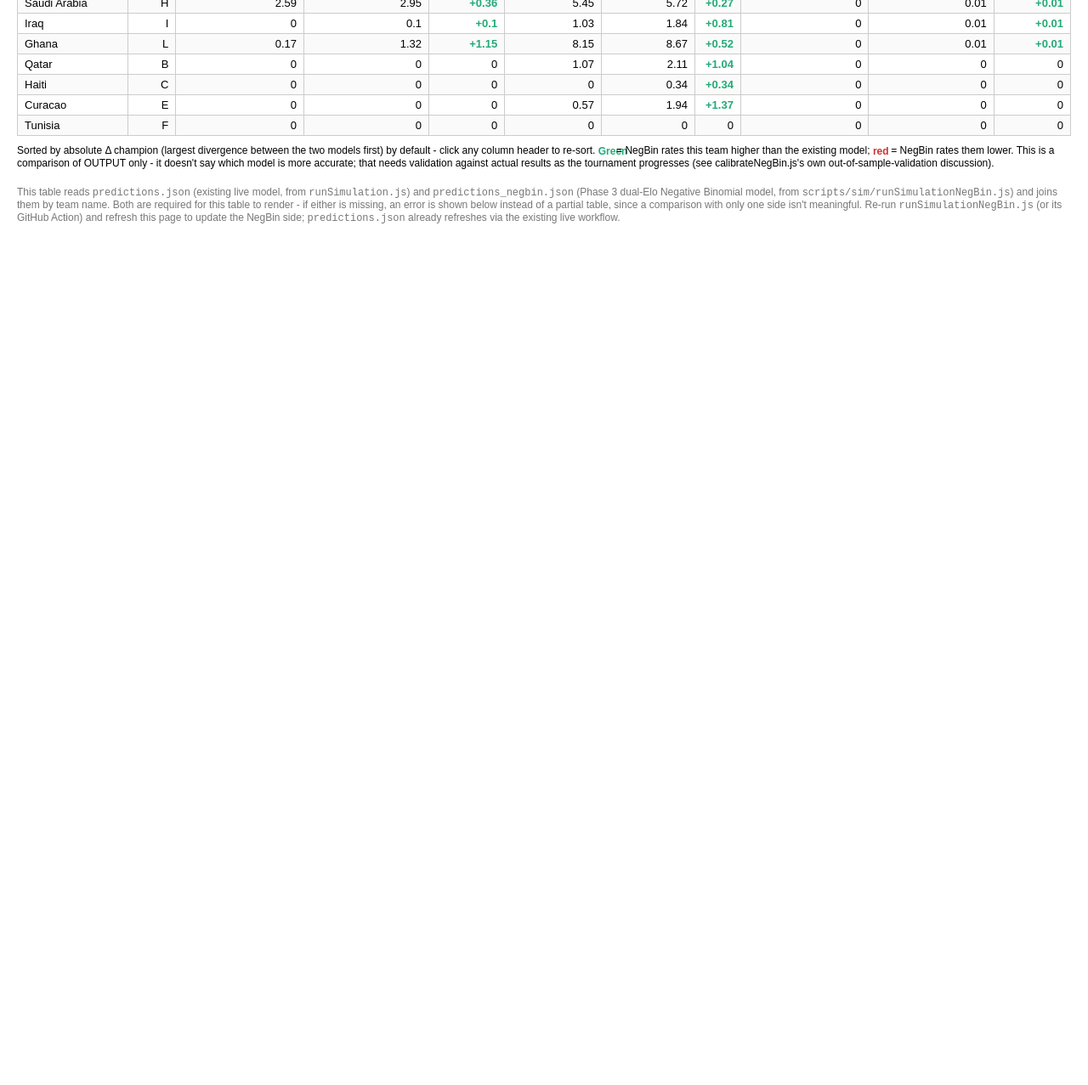
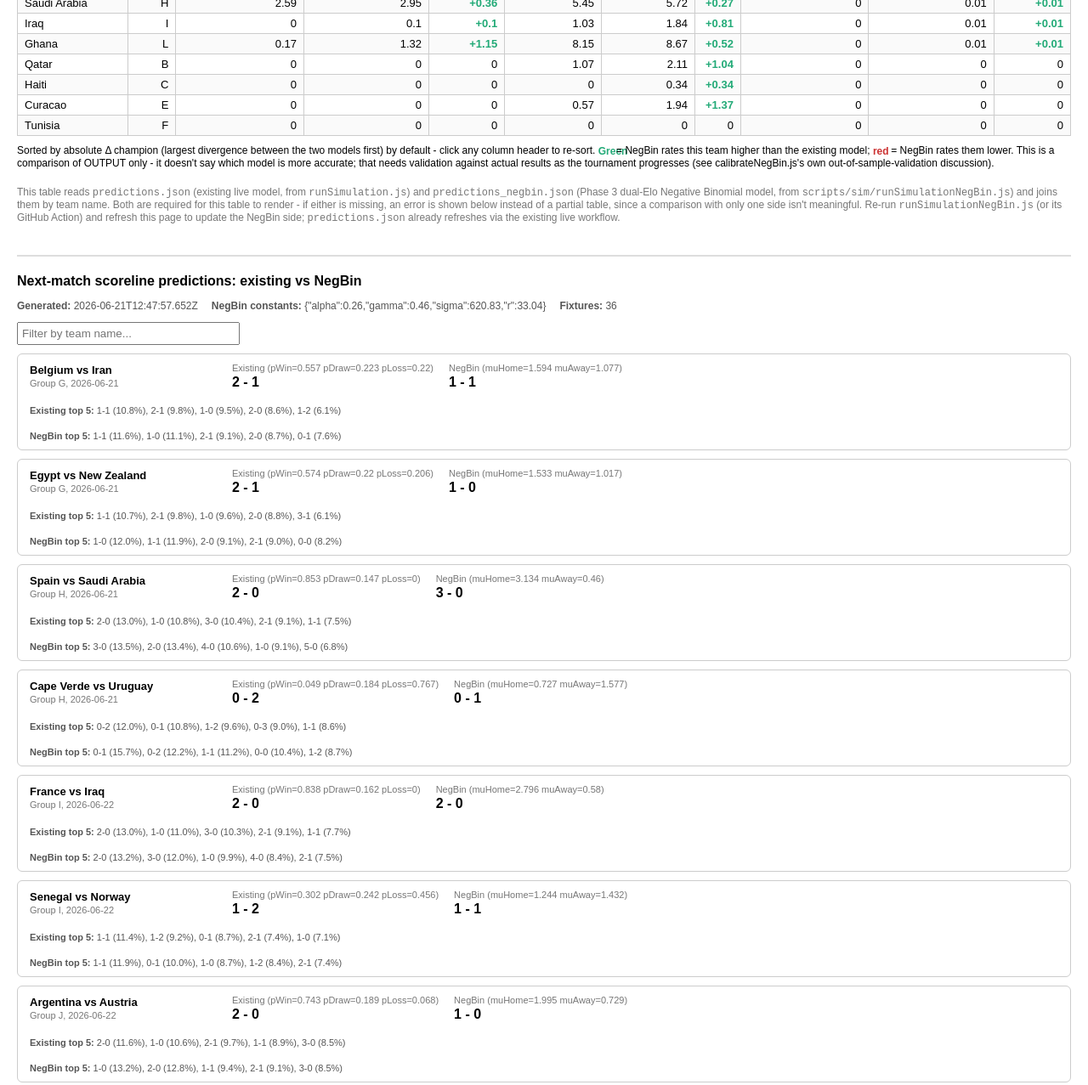
Before and after one commit to Tangerineman83/World-Cup-Odds, a website: page temp.html in a window 1280 px wide. Shown: the part 3440-4717 px from the top of the page at 85% size. Before the commit the page ends 3724 px from the top, so only its background shows below. Drawn offline with Linux system fonts and the light colour scheme.

Commit message:
Add files via upload

```diff
--- a/temp.html
+++ b/temp.html
@@ -122,6 +122,47 @@
   comparison with only one side isn't meaningful. Re-run <code>runSimulationNegBin.js</code> (or its GitHub
   Action) and refresh this page to update the NegBin side; <code>predictions.json</code> already refreshes via
   the existing live workflow.
+</p>
+
+<h2>Next-match scoreline predictions: existing vs NegBin</h2>
+<div class="meta" id="meta4">Loading next_match_scores.json...</div>
+<div id="error3"></div>
+
+<input type="text" id="filterBox3" placeholder="Filter by team name..." style="display:none;">
+
+<div id="scoreCards" style="display:none;"></div>
+
+<style>
+  .score-card {
+    border: 1px solid #ccc; border-radius: 6px; padding: 10px 14px; margin-bottom: 10px;
+    font-size: 13px; display: flex; flex-wrap: wrap; align-items: center; gap: 18px;
+  }
+  .score-card .fixture { font-weight: bold; min-width: 220px; }
+  .score-card .model-pick { display: flex; flex-direction: column; gap: 2px; }
+  .score-card .model-pick .label { font-size: 11px; color: #777; }
+  .score-card .model-pick .pick { font-size: 16px; font-weight: bold; }
+  .score-card .top5 { font-size: 11px; color: #555; flex-basis: 100%; }
+  .score-card .diverge { border-left: 4px solid #e0a800; }
+</style>
+
+<p class="legend" id="scoreLegend" style="display:none;">
+  Each card shows one unplayed fixture's modal (most likely) scoreline under both models. "Existing" is the
+  outcome-decided-first, constrained-Poisson pick (<code>runScenario.js</code>'s own logic, replicated exactly -
+  see <code>scripts/sim/compareNextMatchScores.js</code>). "NegBin" is the highest-joint-probability scoreline
+  with no outcome pre-decision, using current ELOa/ELOd directly. Cards with a <span style="border-left:4px
+  solid #e0a800;padding-left:4px;">left amber border</span> are fixtures where the two models picked a
+  <em>different result</em> (not just a different scoreline for the same result) - these are the most
+  interesting cases to look at first. "Top 5" lists each model's 5 most likely scorelines with their
+  probabilities, so you can see the shape of the distribution behind the single headline pick, not just the
+  pick itself.
+</p>
+
+<p style="font-size:12px;color:#777;margin-top:20px;">
+  This reads <code>next_match_scores.json</code> (from <code>scripts/sim/compareNextMatchScores.js</code>,
+  bundled into the same GitHub Action as <code>runSimulationNegBin.js</code> so both files always reflect the
+  same calibration constants - see that script's own header for why this matters). Covers every unplayed
+  fixture in <code>results.json</code> at the time it was last generated, not just group-stage matches still to
+  come for one team.
 </p>
 
 <script>
@@ -337,6 +378,82 @@ document.getElementById('filterBox2').addEventListener('input', renderComparison
 
 loadComparison();
 
+// --- Next-match scoreline comparison (next_match_scores.json) -------------
+//
+// Same defensive-independence pattern as the other two sections: own load
+// function, own state, a failure here never affects the ELO tables or the
+// model comparison table above it.
+let scoreFixtures = [];
+
+async function loadNextMatchScores() {
+  const meta4El = document.getElementById('meta4');
+  const err3El = document.getElementById('error3');
+  try {
+    const res = await fetch('next_match_scores.json?_=' + Date.now());
+    if (!res.ok) throw new Error('HTTP ' + res.status + ' - run scripts/sim/compareNextMatchScores.js (or its GitHub Action) first');
+    const data = await res.json();
+
+    meta4El.innerHTML =
+      '<span><b>Generated:</b> ' + (data.generatedAt || '?') + '</span>' +
+      '<span><b>NegBin constants:</b> ' + JSON.stringify(data.negBinConstants || {}) + '</span>' +
+      '<span><b>Fixtures:</b> ' + (data.fixtures ? data.fixtures.length : 0) + '</span>';
+
+    scoreFixtures = data.fixtures || [];
+
+    document.getElementById('filterBox3').style.display = '';
+    document.getElementById('scoreCards').style.display = '';
+    document.getElementById('scoreLegend').style.display = '';
+    renderScoreCards();
+  } catch (e) {
+    err3El.textContent = 'Could not load next_match_scores.json - ' + e.message;
+    meta4El.textContent = '';
+  }
+}
+
+function outcomeOf(h, a) {
+  return h > a ? 'home' : h < a ? 'away' : 'draw';
+}
+
+function renderScoreCards() {
+  const filter = document.getElementById('filterBox3').value.trim().toLowerCase();
+  const container = document.getElementById('scoreCards');
+  container.innerHTML = '';
+
+  const rows = scoreFixtures.filter((f) =>
+    f.home.toLowerCase().includes(filter) || f.away.toLowerCase().includes(filter)
+  );
+
+  for (const f of rows) {
+    const existingOutcome = outcomeOf(f.existing.constrainedPick.h, f.existing.constrainedPick.a);
+    const negbinOutcome = f.negbin.impliedOutcome === 'home' ? 'home' : f.negbin.impliedOutcome === 'away' ? 'away' : 'draw';
+    const diverges = existingOutcome !== negbinOutcome;
+
+    const card = document.createElement('div');
+    card.className = 'score-card' + (diverges ? ' diverge' : '');
+    card.innerHTML =
+      '<div class="fixture">' + f.home + ' vs ' + f.away + '<br><span style="font-weight:normal;font-size:11px;color:#777;">Group ' + (f.group || '-') + (f.date ? ', ' + f.date : '') + '</span></div>' +
+      '<div class="model-pick">' +
+        '<span class="label">Existing (pWin=' + f.existing.pWin + ' pDraw=' + f.existing.pDraw + ' pLoss=' + f.existing.pLoss + ')</span>' +
+        '<span class="pick">' + f.existing.constrainedPick.h + ' - ' + f.existing.constrainedPick.a + '</span>' +
+      '</div>' +
+      '<div class="model-pick">' +
+        '<span class="label">NegBin (muHome=' + f.negbin.muHome + ' muAway=' + f.negbin.muAway + ')</span>' +
+        '<span class="pick">' + f.negbin.modalPick.h + ' - ' + f.negbin.modalPick.a + '</span>' +
+      '</div>' +
+      '<div class="top5"><b>Existing top 5:</b> ' + f.existing.top5Scorelines.map((s) => s.h + '-' + s.a + ' (' + (s.prob*100).toFixed(1) + '%)').join(', ') + '</div>' +
+      '<div class="top5"><b>NegBin top 5:</b> ' + f.negbin.top5Scorelines.map((s) => s.h + '-' + s.a + ' (' + (s.prob*100).toFixed(1) + '%)').join(', ') + '</div>';
+    container.appendChild(card);
+  }
+
+  if (rows.length === 0) {
+    container.innerHTML = '<p style="color:#777;font-size:13px;">No fixtures match this filter.</p>';
+  }
+}
+
+document.getElementById('filterBox3').addEventListener('input', renderScoreCards);
+
+loadNextMatchScores();
+
 function render() {
   const filter = document.getElementById('filterBox').value.trim().toLowerCase();
   const tbody = document.querySelector('#eloTable tbody');
```
